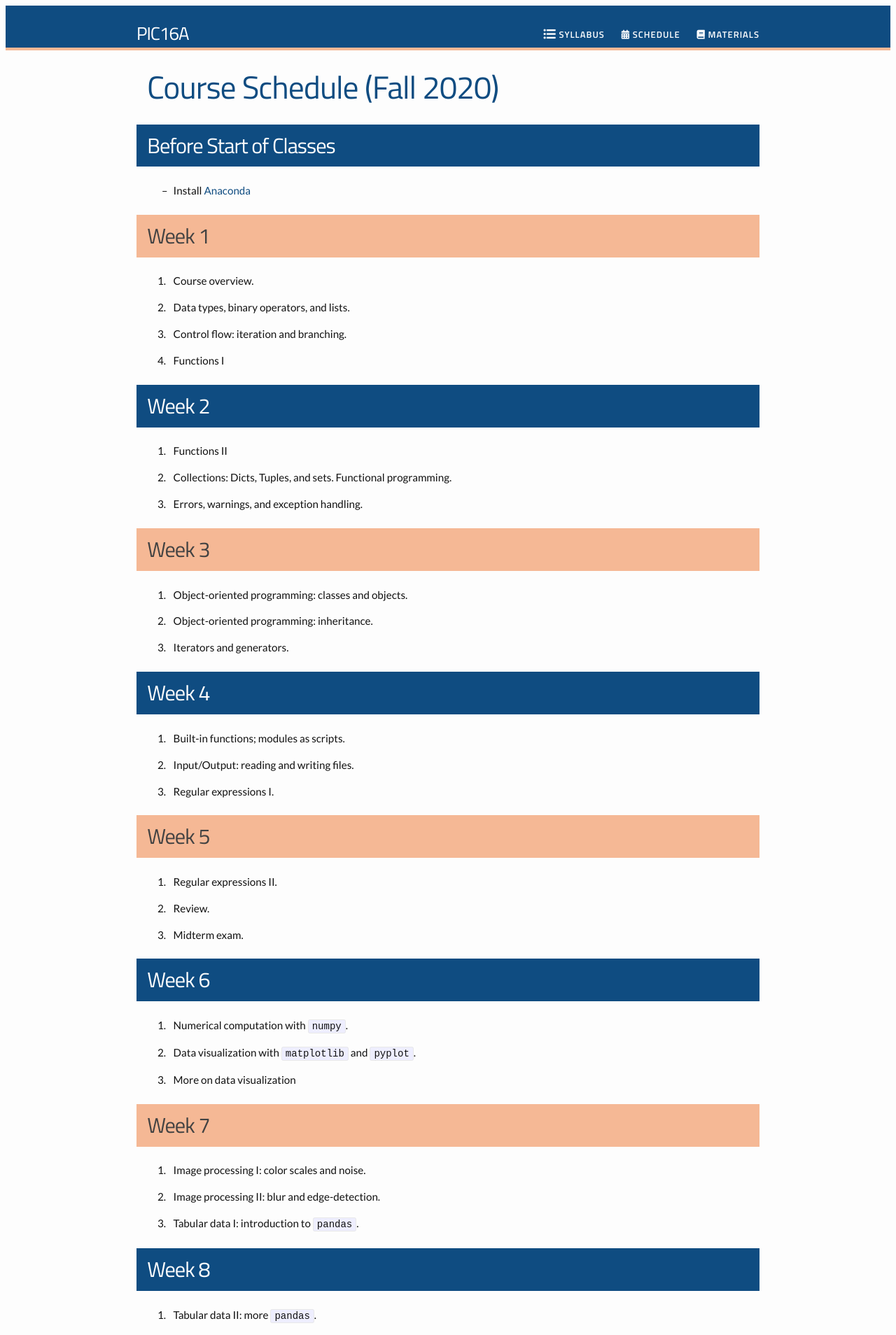
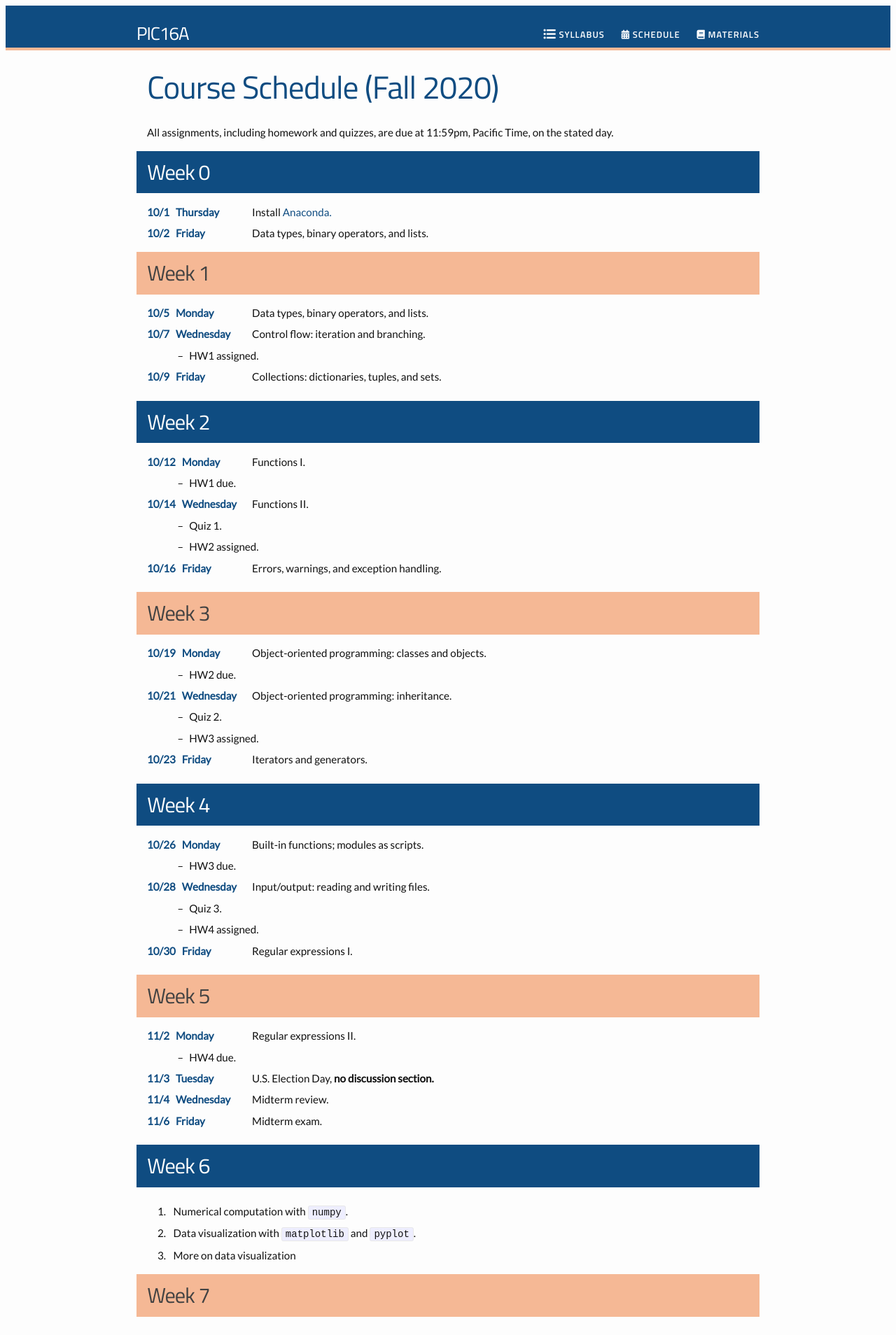
Before and after one commit to PhilChodrow/PIC16A, a Jekyll site: the page built from schedule.md, in a window 1280 px wide. Shown: the top 1908 px of the page at 70% size. Built offline with Jekyll 4.4.1, drawn with Linux system fonts in a browser that asks for light colours; nearby versions of some CDN libraries.

Commit message:
various updates

```diff
--- a/_sass/_base.scss
+++ b/_sass/_base.scss
@@ -37,7 +37,7 @@ h1, h2, h3 {
  */
 h1, h2, h3, h4, h5, h6,
 p, blockquote, pre,
-ul, ol, dl, figure,
+ ol, dl, figure,
 %vertical-rhythm {
     margin-bottom: $spacing-unit / 2;
 }
@@ -284,7 +284,12 @@ dd {
 margin: 0 0 0 0.5em;
 padding: 0 0 0.5em 0;
 text-align: left;
+display: block;
 }
+// dd:after {
+// 	content: '\A';
+// 	white-space: pre;
+// }
 
 .fancy-h1  {
     color: $background-color;
@@ -322,7 +327,7 @@ text-align: left;
 
 
 li {
-    padding: 0.5em 0.0em 0.5em 0.5em;
+    padding: 0.5em 0.0em 0.0em 0.5em;
 }
 
 h4 {
--- a/schedule.md
+++ b/schedule.md
@@ -4,42 +4,108 @@ title: Course Schedule (Fall 2020)
 permalink: schedule/
 ---
 
+All assignments, including homework and quizzes, are due at 11:59pm, Pacific Time, on the stated day.
 
+<div class="fancy-h1"> Week 0 </div>
 
-<div class="fancy-h1"> Before Start of Classes </div>
+<dl>
+</dl>
 
-- Install [Anaconda](https://docs.anaconda.com/anaconda/user-guide/getting-started/)
+<dl>
+    <dt>10/1 &nbsp; Thursday</dt>
+    <dd>Install <a ref="https://docs.anaconda.com/anaconda/user-guide/getting-started/"> Anaconda. </a></dd>
+    <dt> 10/2 &nbsp; Friday</dt>
+    <dl>Data types, binary operators, and lists.</dl>
+</dl>
 
 <div class="fancy-h1-inverse"> Week 1 </div>
 
-1. Course overview.
-2. Data types, binary operators, and lists.
-3. Control flow: iteration and branching.
-4. Functions I
+<dl>
+    <dt>10/5 &nbsp; Monday</dt>
+    <dd>Data types, binary operators, and lists.</dd>
+    <dt>10/7 &nbsp; Wednesday</dt>
+    <dd>Control flow: iteration and branching. &nbsp; <ul><li>HW1 assigned.</li></ul></dd>
+    <dt>10/9 &nbsp; Friday</dt>
+    <dd>Collections: dictionaries, tuples, and sets. </dd>
+</dl>
 
 <div class="fancy-h1"> Week 2 </div>
 
-1. Functions II
-2. Collections: Dicts, Tuples, and sets. Functional programming.
-3. Errors, warnings, and exception handling.
+<dl>
+    <dt>10/12 &nbsp; Monday</dt>
+    <dd>Functions I.
+        <ul>
+            <li>HW1 due.</li>
+        </ul>
+    </dd>
+    <dt>10/14 &nbsp; Wednesday</dt>
+    <dd>Functions II.
+        <ul>
+            <li>Quiz 1.</li>
+            <li>HW2 assigned.</li>
+        </ul>
+    </dd>
+    <dt>10/16 &nbsp; Friday</dt>
+    <dd>Errors, warnings, and exception handling. </dd>
+</dl>
+
 
 <div class="fancy-h1-inverse"> Week 3 </div>
 
-1. Object-oriented programming: classes and objects.
-2. Object-oriented programming: inheritance.
-3. Iterators and generators.
+<dl>
+    <dt>10/19 &nbsp; Monday</dt>
+    <dd>Object-oriented programming: classes and objects.
+        <ul>
+            <li>HW2 due.</li>
+        </ul>
+    </dd>
+    <dt>10/21 &nbsp; Wednesday</dt>
+    <dd>Object-oriented programming: inheritance.
+        <ul>
+            <li>Quiz 2.</li>
+            <li>HW3 assigned.</li>
+        </ul>
+    </dd>
+    <dt>10/23 &nbsp; Friday</dt>
+    <dd>Iterators and generators.</dd>
+</dl>
 
 <div class="fancy-h1"> Week 4 </div>
 
-1. Built-in functions; modules as scripts.
-2. Input/Output: reading and writing files.
-3. Regular expressions I.
+<dl>
+    <dt>10/26 &nbsp; Monday</dt>
+    <dd>Built-in functions; modules as scripts.
+        <ul>
+            <li>HW3 due.</li>
+        </ul>
+    </dd>
+    <dt>10/28 &nbsp; Wednesday</dt>
+    <dd>Input/output: reading and writing files.
+        <ul>
+            <li>Quiz 3.</li>
+            <li>HW4 assigned.</li>
+        </ul>
+    </dd>
+    <dt>10/30 &nbsp; Friday</dt>
+    <dd>Regular expressions I.</dd>
+</dl>
 
 <div class="fancy-h1-inverse"> Week 5 </div>
 
-1. Regular expressions II.
-2. Review.
-3. Midterm exam.
+<dl>
+    <dt>11/2 &nbsp; Monday</dt>
+    <dd>Regular expressions II.
+        <ul>
+            <li>HW4 due.</li>
+        </ul>
+    </dd>
+    <dt>11/3 &nbsp; Tuesday</dt>
+    <dd>U.S. Election Day, <b>no discussion section.</b></dd>
+    <dt>11/4 &nbsp; Wednesday</dt>
+    <dd>Midterm review.</dd>
+    <dt>11/6 &nbsp; Friday</dt>
+    <dd>Midterm exam.</dd>
+</dl>
 
 <div class="fancy-h1"> Week 6 </div>
 
```
Also changed, not shown: syllabus.md (+3 -3 lines), 17 other files.
